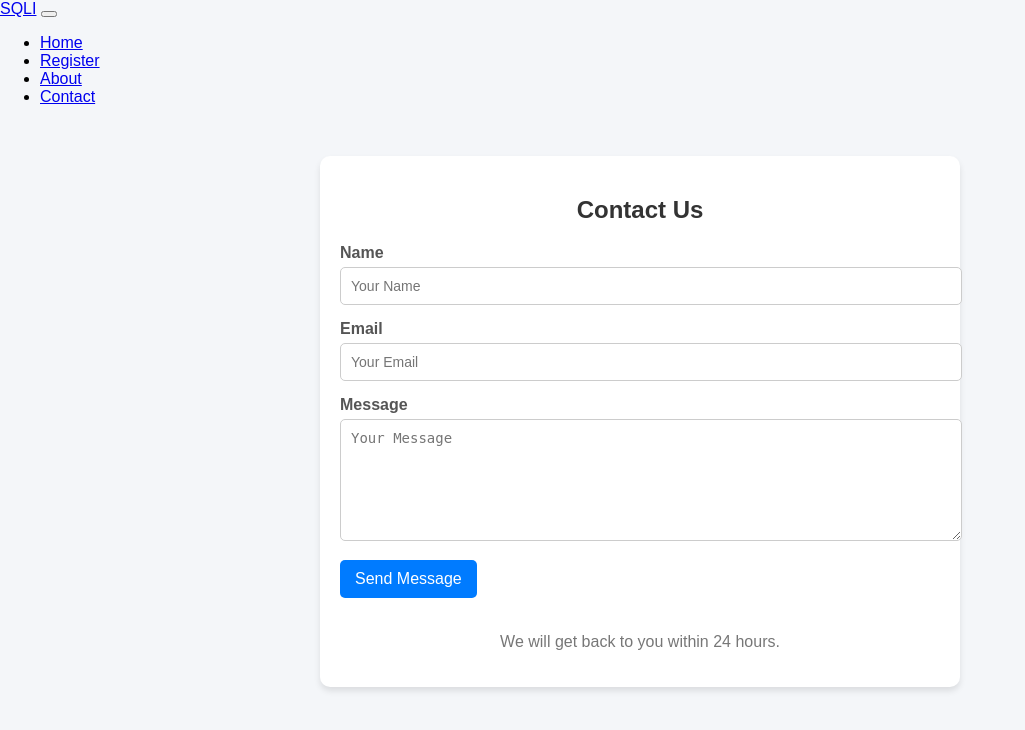
After one commit to codeypas/SQLI-miniproject-, a PHP site: page /contact.php in a window 1280 px wide. The commit adds this page. Shown: the top 730 px of the page, without its empty margins (0-1025 px from the left). Run offline with PHP 8.4, Linux system fonts and the light colour scheme.

Commit message:
update till 1st review

```diff
--- /dev/null
+++ b/contact.php
@@ -0,0 +1,156 @@
+<!DOCTYPE html>
+<html lang="en">
+<head>
+    <meta charset="UTF-8">
+    <meta name="viewport" content="width=device-width, initial-scale=1.0">
+    <title>Contact Us</title>
+    <style>
+        body {
+            font-family: Arial, sans-serif;
+            margin: 0;
+            padding: 0;
+            background-color: #f9f9f9;
+        }
+
+        .contact-container {
+            max-width: 600px;
+            margin: 50px auto;
+            background: #fff;
+            border-radius: 10px;
+            box-shadow: 0 4px 6px rgba(0, 0, 0, 0.1);
+            padding: 20px;
+        }
+
+        .contact-container h2 {
+            text-align: center;
+            margin-bottom: 20px;
+            color: #333;
+        }
+
+        .contact-container form {
+            display: flex;
+            flex-direction: column;
+        }
+
+        .form-group {
+            margin-bottom: 15px;
+        }
+
+        .form-group label {
+            display: block;
+            margin-bottom: 5px;
+            font-weight: bold;
+            color: #555;
+        }
+
+        .form-group input, .form-group textarea {
+            width: 100%;
+            padding: 10px;
+            border: 1px solid #ccc;
+            border-radius: 5px;
+            font-size: 14px;
+        }
+
+        .form-group textarea {
+            resize: vertical;
+            min-height: 100px;
+        }
+
+        .form-group button {
+            background-color: #007bff;
+            color: white;
+            padding: 10px 15px;
+            border: none;
+            border-radius: 5px;
+            font-size: 16px;
+            cursor: pointer;
+            transition: background-color 0.3s;
+        }
+
+        .form-group button:hover {
+            background-color: #0056b3;
+        }
+
+        .form-group .error {
+            color: red;
+            font-size: 12px;
+        }
+
+        .contact-container p {
+            text-align: center;
+            margin-top: 20px;
+            color: #777;
+        }
+    </style>
+
+<style>
+        body {
+            background-color: #f4f6f9;
+        }
+        .login-container {
+            max-width: 400px;
+            margin: 0 auto;
+            background-color: white;
+            padding: 30px;
+            border-radius: 10px;
+            box-shadow: 0 4px 8px rgba(0, 0, 0, 0.1);
+        }
+        .navbar {
+            margin-bottom: 20px;
+        }
+    </style>
+</head>
+<body>
+    <!-- Navbar -->
+<nav class="navbar navbar-expand-lg navbar-dark bg-dark">
+  <div class="container-fluid">
+    <a class="navbar-brand" href="#">SQLI</a>
+    <button class="navbar-toggler" type="button" data-bs-toggle="collapse" data-bs-target="#navbarNav" aria-controls="navbarNav" aria-expanded="false" aria-label="Toggle navigation">
+      <span class="navbar-toggler-icon"></span>
+    </button>
+    <div class="collapse navbar-collapse" id="navbarNav">
+      <ul class="navbar-nav ms-auto">
+        <li class="nav-item">
+          <a class="nav-link" href="index.php">Home</a>
+        </li>
+        <li class="nav-item">
+          <a class="nav-link" href="register.php">Register</a>
+        </li>
+        <li class="nav-item">
+          <a class="nav-link" href="about.php">About</a>
+        </li>
+        <li class="nav-item">
+          <a class="nav-link" href="contact.php">Contact</a>
+        </li>
+        <?php if (isset($_SESSION['username'])): ?>
+          <li class="nav-item">
+            <a class="nav-link" href="logout.php">Logout</a>
+          </li>
+        <?php endif; ?>
+      </ul>
+    </div>
+  </div>
+</nav>
+    <div class="contact-container">
+        <h2>Contact Us</h2>
+        <form action="/submit" method="post">
+            <div class="form-group">
+                <label for="name">Name</label>
+                <input type="text" id="name" name="name" placeholder="Your Name" required>
+            </div>
+            <div class="form-group">
+                <label for="email">Email</label>
+                <input type="email" id="email" name="email" placeholder="Your Email" required>
+            </div>
+            <div class="form-group">
+                <label for="message">Message</label>
+                <textarea id="message" name="message" placeholder="Your Message" required></textarea>
+            </div>
+            <div class="form-group">
+                <button type="submit">Send Message</button>
+            </div>
+        </form>
+        <p>We will get back to you within 24 hours.</p>
+    </div>
+</body>
+</html>
--- a/register.php
+++ b/register.php
@@ -14,8 +14,11 @@ if (isset($_POST['submit'])) {
     if (mysqli_num_rows($result_check) > 0) {
         echo "<div class='alert alert-danger'>User already exists. Please choose a different username.</div>";
     } else {
+        // Hash the password
+        $hashed_password = password_hash($password, PASSWORD_DEFAULT);
+
         // Insert new user into the database
-        $sql = "INSERT INTO user (uname, upwd, name) VALUES ('$username', '$password', '$name')";
+        $sql = "INSERT INTO user (uname, upwd, name) VALUES ('$username', '$hashed_password', '$name')";
         if (mysqli_query($conn, $sql)) {
             echo "<div class='alert alert-success'>Registration successful. You can now <a href='index.php'>login</a>.</div>";
         } else {
```
Also changed, not shown: change-profile.php (+34 -54 lines), index.php (+43 -45 lines), profile.php (+37 -0 lines), view_profile.php (+11 -8 lines), uploads/674471c4e7800_Screenshot 2024-09-01 at 15.46.52.png (added), uploads/674473aebef83_2.4MB.jpg (added), uploads/6749529d5762a_aboutus1.jpg (added), uploads/676406e4477b3_ddd.jpg (added), uploads/676417fc19ce4_ddd.jpg (added), uploads/67642c986380e_ddd.jpg (added), uploads/67643a1297fb7_ppsize.jpg (added), uploads/67644781e7402_2.4MB.jpg (added).
